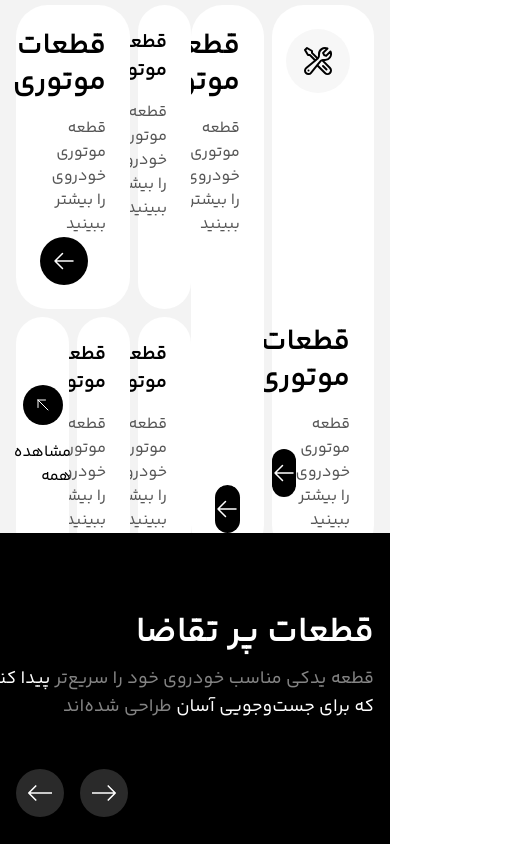
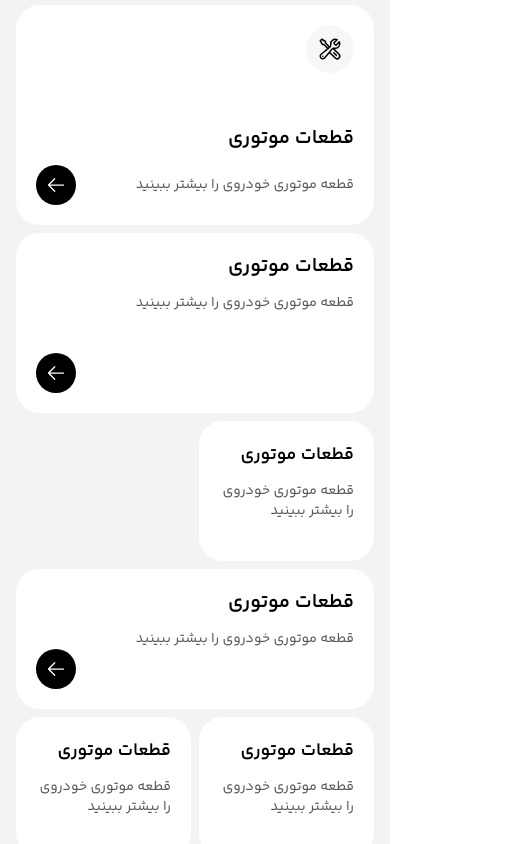
Before and after one commit to hatef-dev/car-ecommerce, a Vue app: page / in a window 390 px wide. Shown: the part 1800-2644 px from the top of the page, 531 px wide, since content can reach past the window. Built offline with nearby package versions, Linux system fonts and the light colour scheme.

Commit message:
add respownsive

```diff
--- a/src/assets/swiperProduct.css
+++ b/src/assets/swiperProduct.css
@@ -7,11 +7,11 @@
   user-select: none !important;
   -webkit-user-select: none !important;
   -moz-user-select: none !important;
-  padding: 60px 0;
+  /* padding: 60px 0; */
 }
 .swiper-button-prev-next {
   display: flex;
-  margin-top: 20px;
+  /* margin-top: 20px; */
 }
 
 .swiper-button-prev-next .swiper-button-prev,
--- a/src/views/HomeView.vue
+++ b/src/views/HomeView.vue
@@ -2,40 +2,44 @@
   <div class="flex flex-col gap-y-2">
     <Header />
     <Banner />
-    <div class="flex flex-col gap-y-4 my-10 container">
-      <div class="flex flex-col gap-y-6 justify-center items-center">
-        <h1 class="text-black font-light text-4xl">
+    <div class="flex flex-col gap-y-4 my-10 container px-4">
+      <div class="flex flex-col gap-y-4 md:gap-y-6 justify-center items-center">
+        <h1 class="text-black font-light text-2xl sm:text-3xl md:text-4xl text-center">
           خرید با <span class="font-semibold">دسته بندی</span>
         </h1>
-        <p class="text-[#575757] text-center text-lg w-2xl">
+        <p class="text-[#575757] text-center text-base md:text-lg max-w-xl md:max-w-2xl">
           قطعه یدکی مناسب خودروی خود را سریع‌تر پیدا کنید؛ با دسته‌بندی‌هایی هوشمند که انتخاب را
           آسان‌تر از همیشه می‌کنند.
         </p>
       </div>
-      <div class="w-full grid grid-cols-2 h-[480px] gap-x-2">
-        <div class="gap-x-2 flex">
+
+      <div class="w-full grid grid-cols-1 lg:grid-cols-2 gap-2">
+        <!-- Left block -->
+        <div class="flex flex-col sm:flex-row gap-2">
           <router-link
             to="/motor-parts"
-            class="group w-7/12 cursor-pointer hover:bg-black transition-all duration-300 flex justify-between flex-col h-full bg-white rounded-4xl p-6"
+            class="group w-full sm:w-7/12 cursor-pointer hover:bg-black transition-all duration-300 flex justify-between flex-col min-h-[220px] sm:min-h-[280px] lg:h-full bg-white rounded-3xl sm:rounded-4xl p-5 sm:p-6"
           >
             <div
-              class="w-16 h-16 rounded-full bg-[#f7f7f7] group-hover:bg-[#171717] transition-all duration-300 flex justify-center items-center flex-col"
+              class="w-12 h-12 sm:w-16 sm:h-16 rounded-full bg-[#f7f7f7] group-hover:bg-[#171717] transition-all duration-300 flex justify-center items-center flex-col"
             >
-              <WrenchScrewdriverIcon class="w-8 h-8 group-hover:text-white" />
+              <WrenchScrewdriverIcon class="w-6 h-6 sm:w-8 sm:h-8 group-hover:text-white" />
             </div>
 
-            <div class="flex flex-col gap-y-4">
+            <div class="flex flex-col gap-y-3 sm:gap-y-4">
               <h2
-                class="text-black font-semibold text-3xl transition-all duration-300 group-hover:text-white"
+                class="text-black font-semibold text-xl sm:text-2xl lg:text-3xl transition-all duration-300 group-hover:text-white"
               >
                 قطعات موتوری
               </h2>
-              <div class="flex justify-between items-center">
-                <span class="text-[#575757] text-base"> قطعه موتوری خودروی را بیشتر ببینید </span>
+              <div class="flex justify-between items-center gap-2">
+                <span class="text-[#575757] text-sm sm:text-base">
+                  قطعه موتوری خودروی را بیشتر ببینید
+                </span>
                 <div
-                  class="w-12 group-hover:scale-120 group bg-[#000000] group-hover:bg-[#171717] transition-all duration-300 h-12 rounded-full flex justify-center items-center flex-col"
+                  class="w-10 h-10 sm:w-12 sm:h-12 shrink-0 group-hover:scale-120 group bg-[#000000] group-hover:bg-[#171717] transition-all duration-300 rounded-full flex justify-center items-center flex-col"
                 >
-                  <ArrowLeftIcon class="w-6 h-6 text-white" />
+                  <ArrowLeftIcon class="w-5 h-5 sm:w-6 sm:h-6 text-white" />
                 </div>
               </div>
             </div>
@@ -43,116 +47,112 @@
 
           <router-link
             to="/motor-parts"
-            class="w-5/12 group relative cursor-pointer hover:bg-black transition-all duration-300 flex justify-between flex-col h-full bg-white rounded-4xl p-6"
+            class="w-full sm:w-5/12 group relative cursor-pointer hover:bg-black transition-all duration-300 flex justify-between flex-col min-h-[180px] sm:min-h-[280px] lg:h-full bg-white rounded-3xl sm:rounded-4xl p-5 sm:p-6"
           >
-            <div class="flex flex-col gap-y-4">
+            <div class="flex flex-col gap-y-3 sm:gap-y-4">
               <h2
-                class="text-black font-semibold text-3xl transition-all duration-300 group-hover:text-white"
+                class="text-black font-semibold text-xl sm:text-2xl lg:text-3xl transition-all duration-300 group-hover:text-white"
               >
                 قطعات موتوری
               </h2>
-              <div class="flex justify-between items-center">
-                <span class="text-[#575757] text-base"> قطعه موتوری خودروی را بیشتر ببینید </span>
-              </div>
+              <span class="text-[#575757] text-sm sm:text-base">
+                قطعه موتوری خودروی را بیشتر ببینید
+              </span>
             </div>
             <div class="flex justify-end">
               <div
-                class="w-12 group-hover:scale-120 group bg-[#000000] group-hover:bg-[#171717] transition-all duration-300 h-12 rounded-full flex justify-center items-center flex-col"
+                class="w-10 h-10 sm:w-12 sm:h-12 group-hover:scale-120 group bg-[#000000] group-hover:bg-[#171717] transition-all duration-300 rounded-full flex justify-center items-center flex-col"
               >
-                <ArrowLeftIcon class="w-6 h-6 text-white" />
+                <ArrowLeftIcon class="w-5 h-5 sm:w-6 sm:h-6 text-white" />
               </div>
             </div>
           </router-link>
         </div>
-        <div class="grid grid-cols-3 gap-x-2 gap-y-2">
-          <div class="col-span-1 flex flex-col">
+
+        <!-- Right block -->
+        <div class="grid grid-cols-2 sm:grid-cols-3 gap-2">
           <router-link
             to="/motor-parts"
-              class="w-full group relative cursor-pointer hover:bg-black transition-all duration-300 flex justify-between flex-col h-full bg-white rounded-4xl p-6"
+            class="col-span-1 group relative cursor-pointer hover:bg-black transition-all duration-300 flex justify-between flex-col min-h-[140px] bg-white rounded-3xl sm:rounded-4xl p-5 sm:p-6"
           >
-              <div class="flex flex-col gap-y-4">
+            <div class="flex flex-col gap-y-3 sm:gap-y-4">
               <h2
-                  class="text-black font-semibold text-xl transition-all duration-300 group-hover:text-white"
+                class="text-black font-semibold text-lg sm:text-xl transition-all duration-300 group-hover:text-white"
               >
                 قطعات موتوری
               </h2>
-                <div class="flex justify-between items-center">
-                  <span class="text-[#575757] text-base"> قطعه موتوری خودروی را بیشتر ببینید </span>
+              <span class="text-[#575757] text-sm sm:text-base">
+                قطعه موتوری خودروی را بیشتر ببینید
+              </span>
+            </div>
+          </router-link>
+
+          <router-link
+            to="/motor-parts"
+            class="col-span-2 group relative cursor-pointer hover:bg-black transition-all duration-300 flex justify-between flex-col min-h-[140px] bg-white rounded-3xl sm:rounded-4xl p-5 sm:p-6"
+          >
+            <div class="flex flex-col gap-y-3 sm:gap-y-4">
+              <h2
+                class="text-black font-semibold text-xl sm:text-2xl lg:text-3xl transition-all duration-300 group-hover:text-white"
+              >
+                قطعات موتوری
+              </h2>
+              <span class="text-[#575757] text-sm sm:text-base">
+                قطعه موتوری خودروی را بیشتر ببینید
+              </span>
+            </div>
+            <div class="flex justify-end">
+              <div
+                class="w-10 h-10 sm:w-12 sm:h-12 group-hover:scale-120 group bg-[#000000] group-hover:bg-[#171717] transition-all duration-300 rounded-full flex justify-center items-center flex-col"
+              >
+                <ArrowLeftIcon class="w-5 h-5 sm:w-6 sm:h-6 text-white" />
               </div>
             </div>
           </router-link>
-          </div>
-          <div class="col-span-2">
+
           <router-link
             to="/motor-parts"
-              class="w-full group relative cursor-pointer hover:bg-black transition-all duration-300 flex justify-between flex-col h-full bg-white rounded-4xl p-6"
+            class="col-span-1 group relative cursor-pointer hover:bg-black transition-all duration-300 flex justify-between flex-col min-h-[140px] bg-white rounded-3xl sm:rounded-4xl p-5 sm:p-6"
           >
-              <div class="flex flex-col gap-y-4">
+            <div class="flex flex-col gap-y-3 sm:gap-y-4">
               <h2
-                  class="text-black font-semibold text-3xl transition-all duration-300 group-hover:text-white"
+                class="text-black font-semibold text-lg sm:text-xl transition-all duration-300 group-hover:text-white"
               >
                 قطعات موتوری
               </h2>
-                <div class="flex justify-between items-center">
-                  <span class="text-[#575757] text-base"> قطعه موتوری خودروی را بیشتر ببینید </span>
-                </div>
-              </div>
-              <div class="flex justify-end">
-                <div
-                  class="w-12 group-hover:scale-120 group bg-[#000000] group-hover:bg-[#171717] transition-all duration-300 h-12 rounded-full flex justify-center items-center flex-col"
-                >
-                  <ArrowLeftIcon class="w-6 h-6 text-white" />
-                </div>
+              <span class="text-[#575757] text-sm sm:text-base">
+                قطعه موتوری خودروی را بیشتر ببینید
+              </span>
             </div>
           </router-link>
-          </div>
-          <div class="col-span-1 flex flex-col">
+
           <router-link
             to="/motor-parts"
-              class="w-full group relative cursor-pointer hover:bg-black transition-all duration-300 flex justify-between flex-col h-full bg-white rounded-4xl p-6"
+            class="col-span-1 group relative cursor-pointer hover:bg-black transition-all duration-300 flex justify-between flex-col min-h-[140px] bg-white rounded-3xl sm:rounded-4xl p-5 sm:p-6"
           >
-              <div class="flex flex-col gap-y-4">
+            <div class="flex flex-col gap-y-3 sm:gap-y-4">
               <h2
-                  class="text-black font-semibold text-xl transition-all duration-300 group-hover:text-white"
+                class="text-black font-semibold text-lg sm:text-xl transition-all duration-300 group-hover:text-white"
               >
                 قطعات موتوری
               </h2>
-                <div class="flex justify-between items-center">
-                  <span class="text-[#575757] text-base"> قطعه موتوری خودروی را بیشتر ببینید </span>
-                </div>
+              <span class="text-[#575757] text-sm sm:text-base">
+                قطعه موتوری خودروی را بیشتر ببینید
+              </span>
             </div>
           </router-link>
-          </div>
-          <div class="col-span-1 flex flex-col">
+
           <router-link
             to="/motor-parts"
-              class="w-full group relative cursor-pointer hover:bg-black transition-all duration-300 flex justify-between flex-col h-full bg-white rounded-4xl p-6"
-            >
-              <div class="flex flex-col gap-y-4">
-                <h2
-                  class="text-black font-semibold text-xl transition-all duration-300 group-hover:text-white"
-                >
-                  قطعات موتوری
-                </h2>
-                <div class="flex justify-between items-center">
-                  <span class="text-[#575757] text-base"> قطعه موتوری خودروی را بیشتر ببینید </span>
-                </div>
-              </div>
-            </router-link>
-          </div>
-          <div class="col-span-1 flex flex-col">
-            <router-link
-              to="/motor-parts"
-              class="w-full group relative cursor-pointer flex flex-col gap-y-4 justify-center items-center hover:bg-yellow-300 transition-all duration-300 h-full bg-white rounded-4xl p-6"
+            class="col-span-1 group relative cursor-pointer flex flex-col gap-y-3 sm:gap-y-4 justify-center items-center hover:bg-yellow-300 transition-all duration-300 min-h-[140px] bg-white rounded-3xl sm:rounded-4xl p-5 sm:p-6"
           >
             <div
-                class="w-10 group-hover:scale-120 group bg-[#000000] group-hover:bg-[#171717] transition-all duration-300 h-10 rounded-full flex justify-center items-center flex-col"
+              class="w-9 h-9 sm:w-10 sm:h-10 group-hover:scale-120 group bg-[#000000] group-hover:bg-[#171717] transition-all duration-300 rounded-full flex justify-center items-center flex-col"
             >
               <ArrowUpLeftIcon class="w-4 h-4 text-white" />
             </div>
-              <h4>مشاهده همه</h4>
+            <h4 class="text-sm sm:text-base">مشاهده همه</h4>
           </router-link>
-          </div>
         </div>
       </div>
     </div>
```
Also changed, not shown: src/components/ProductSwiper.vue (+23 -8 lines). Lines whose indentation alone changed are shown as unchanged.
